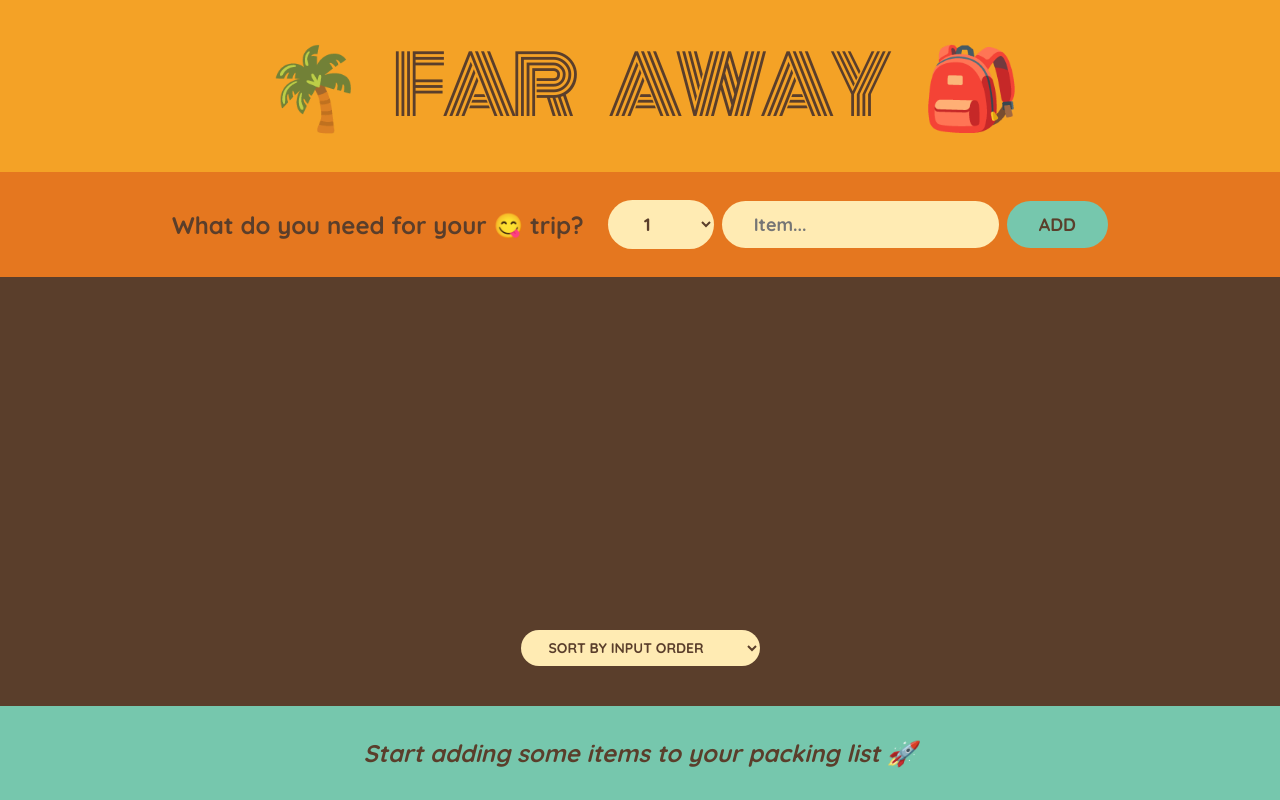
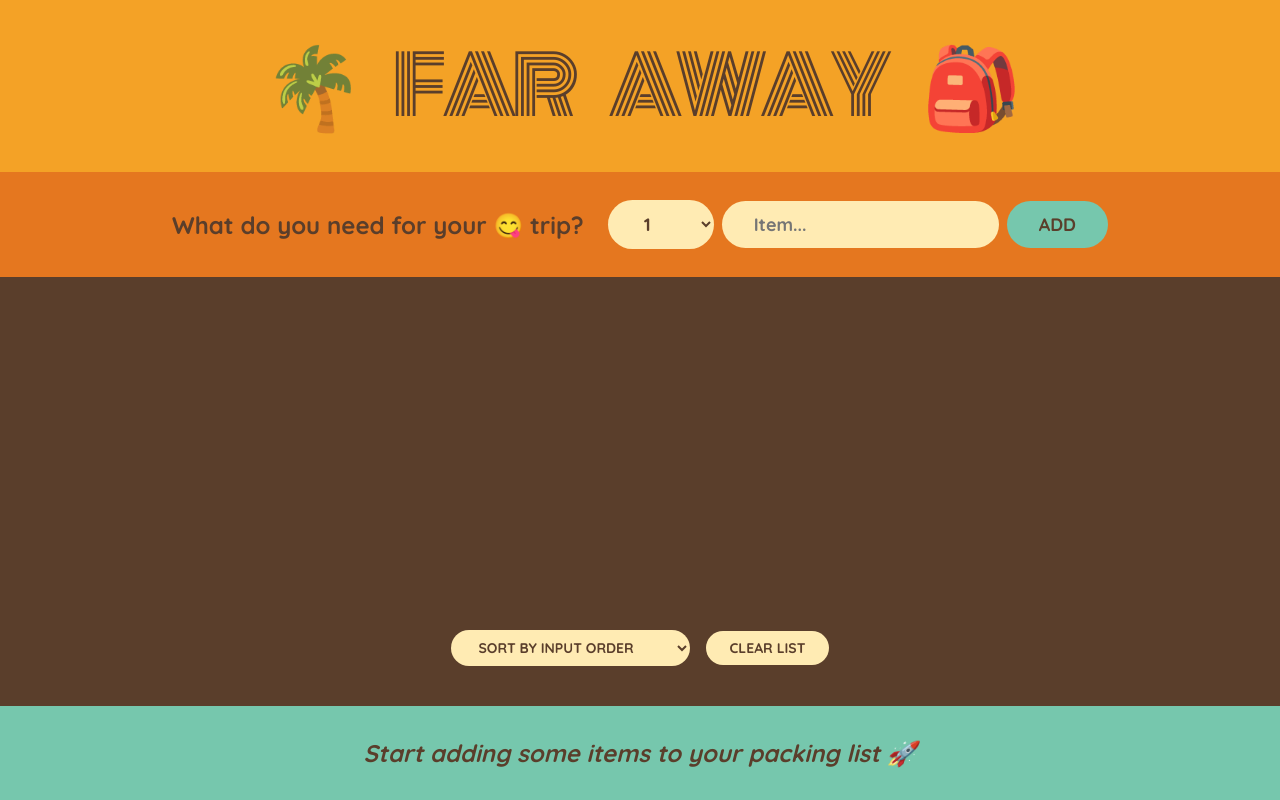
Before and after one commit to rasool-frontdev/todo-travel, a React (Vite) app in the folder starter/: page / in a window 1280 px wide. Built offline with nearby package versions, Linux system fonts and the light colour scheme.

Commit message:
added button clear list

```diff
--- a/starter/src/App.jsx
+++ b/starter/src/App.jsx
@@ -27,6 +27,14 @@ const App = () => {
       )
     );
   };
+
+  const handleClearList = () => {
+    const confirmed = window.confirm(
+      "Are you sure you want to clear all items?"
+    );
+    if (confirmed) setItems([]);
+    //* or confirmed && setItems([]);
+  };
   return (
     <div className="app">
       <Head />
@@ -35,6 +43,7 @@ const App = () => {
         items={items}
         onDeleteItem={handleDeleteItem}
         onToggleItems={handleToggleItem}
+        onClearList={handleClearList}
       />
       <Stats items={items} />
     </div>
--- a/starter/src/components/ItemList.jsx
+++ b/starter/src/components/ItemList.jsx
@@ -1,7 +1,7 @@
 import { useState } from "react";
 import Item from "./Item";
 
-const ItemList = ({ items, onDeleteItem, onToggleItems }) => {
+const ItemList = ({ items, onDeleteItem, onToggleItems, onClearList }) => {
   const [sortBy, setSortBy] = useState("input");
   let sortedItems;
   if (sortBy === "input") sortedItems = items;
@@ -30,6 +30,8 @@ const ItemList = ({ items, onDeleteItem, onToggleItems }) => {
           <option value="desc">Sort by description</option>
           <option value="packed">Sort by packed status</option>
         </select>
+
+        <button onClick={onClearList}>Clear list </button>
       </div>
     </div>
   );
```
